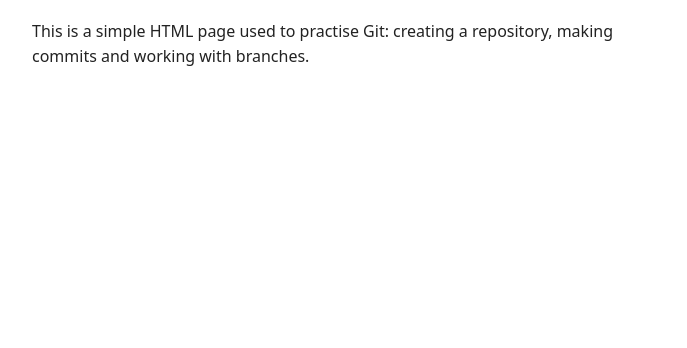
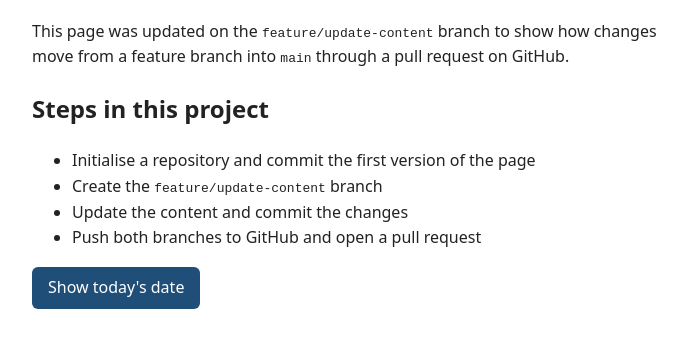
Before and after one commit to nareshsingh-poornam/git-html-project, a plain HTML site: page index.html in a window 1280 px wide. Shown: the part 102-450 px from the top of the page, without its empty margins (288-975 px from the left). Drawn offline with Linux system fonts and the light colour scheme.

Commit message:
Update intro paragraph and add steps list and date button
Rewrite the paragraph to explain how changes move from a feature branch
into main through a pull request, add a "Steps in this project" heading
with a list of the Git steps, and add a button that shows today's date
in a paragraph below it.

```diff
--- a/index.html
+++ b/index.html
@@ -7,10 +7,29 @@
   <style>
     body { font-family: system-ui, sans-serif; max-width: 40rem; margin: 3rem auto; padding: 0 1rem; line-height: 1.6; color: #222; }
     h1 { color: #1f4e79; }
+    button { font: inherit; padding: 0.5rem 1rem; border: 0; border-radius: 6px; background: #1f4e79; color: #fff; cursor: pointer; }
+    button:hover { background: #163a5a; }
   </style>
 </head>
 <body>
   <h1>My First Git Project</h1>
-  <p>This is a simple HTML page used to practise Git: creating a repository, making commits and working with branches.</p>
+  <p>This page was updated on the <code>feature/update-content</code> branch to show how changes move from a feature branch into <code>main</code> through a pull request on GitHub.</p>
+
+  <h2>Steps in this project</h2>
+  <ul>
+    <li>Initialise a repository and commit the first version of the page</li>
+    <li>Create the <code>feature/update-content</code> branch</li>
+    <li>Update the content and commit the changes</li>
+    <li>Push both branches to GitHub and open a pull request</li>
+  </ul>
+
+  <button type="button" id="show-date">Show today's date</button>
+  <p id="date-output" aria-live="polite"></p>
+
+  <script>
+    document.getElementById('show-date').addEventListener('click', () => {
+      document.getElementById('date-output').textContent = `Today is ${new Date().toLocaleDateString()}.`;
+    });
+  </script>
 </body>
 </html>
```
